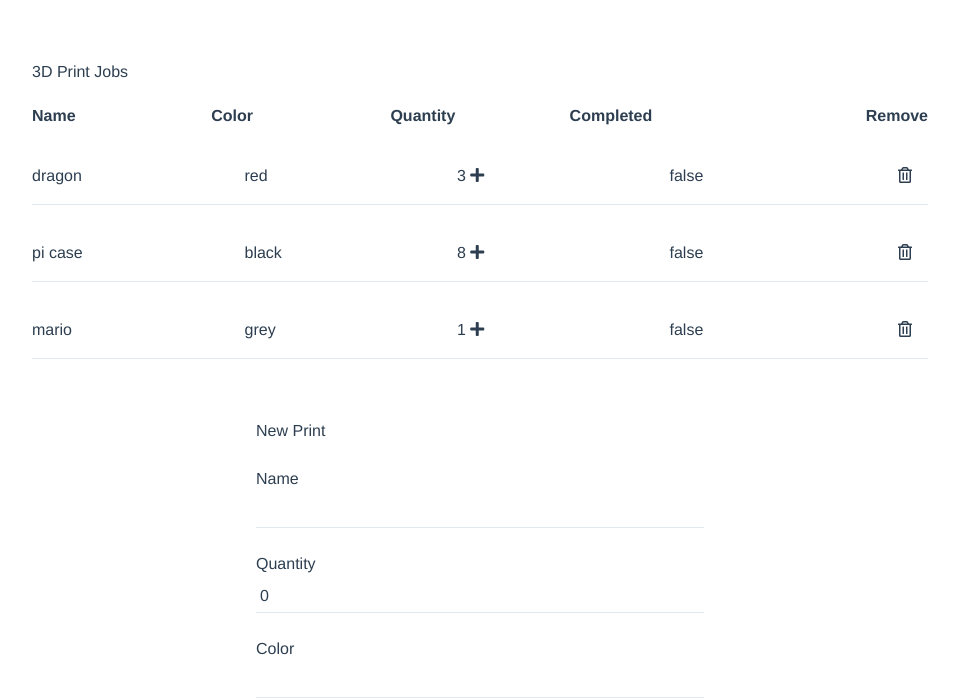
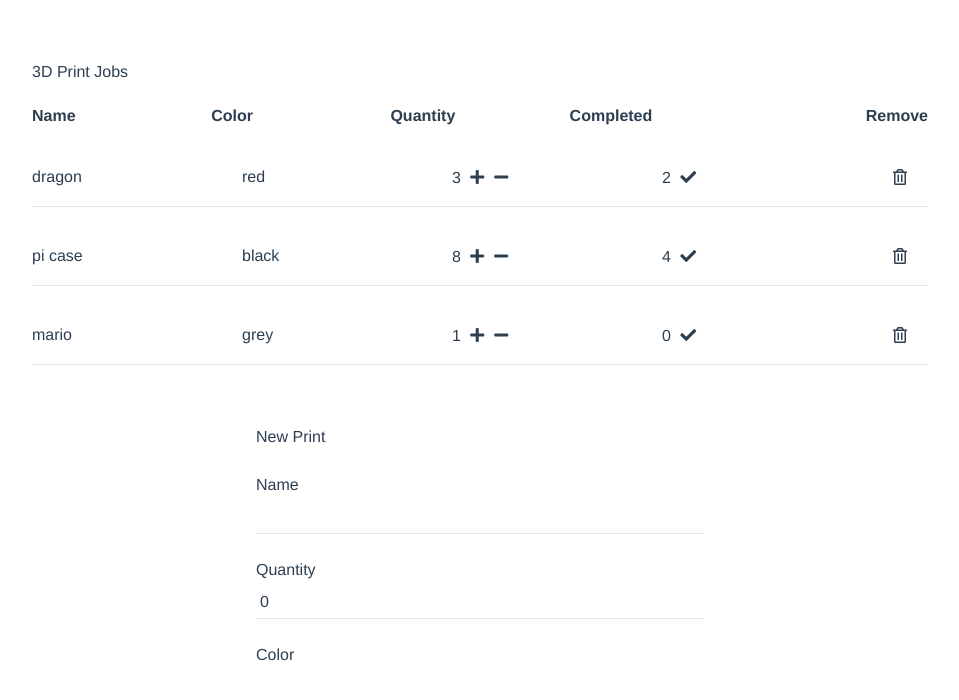
Before and after one commit to krames12/3d-print-jobs, a Vue app: page / in a window 1280 px wide. Shown: the top 700 px of the page, without its empty margins (160-1119 px from the left). Built offline with nearby package versions, Linux system fonts and the light colour scheme.

Commit message:
can now remove qty and only complete up to total qty

```diff
--- a/src/App.vue
+++ b/src/App.vue
@@ -24,4 +24,8 @@ export default {
   color: #2c3e50;
   margin: 60px auto 0 auto;
 }
+
+.icon {
+  margin: 5px;
+}
 </style>
--- a/src/assets/jobs.js
+++ b/src/assets/jobs.js
@@ -5,7 +5,7 @@ export default [
     qty: 3,
     qtyCompleted: 2,
     color: "red",
-    completed: false,
+    completed: false
   },
   {
     id: 2,
@@ -13,7 +13,7 @@ export default [
     qty: 8,
     qtyCompleted: 4,
     color: "black",
-    completed: false,
+    completed: false
   },
   {
     id: 3,
@@ -21,6 +21,6 @@ export default [
     qty: 1,
     qtyCompleted: 0,
     color: "grey",
-    completed: false,
+    completed: false
   }
 ];
--- a/src/components/Job.vue
+++ b/src/components/Job.vue
@@ -2,8 +2,33 @@
   <li class="job flex justify-between py-2 my-5 border-b border-grey-dark">
     <p class="self-center w-1/5">{{ job.name }}</p>
     <p class="self-center w-1/5">{{ job.color }}</p>
-    <p class="self-center w-1/5">{{ job.qty }} <span  @click="handleUpdate" ><i class="icon fas fa-plus"></i></span> </p>
-    <p class="self-center w-1/5">{{ job.completed }}</p>
+    <p class="self-center w-1/5">
+      {{ job.qty }}
+      <span
+        class="cursor-pointer text-grey-darkest hover:text-green-dark"
+        v-if="!job.completed"
+        @click="handleIncrementQty"
+      >
+        <i class="icon fas fa-plus"></i>
+      </span>
+      <span
+        class="cursor-pointer text-grey-darkest hover:text-red-dark"
+        v-if="!job.completed"
+        @click="handleDecrementQty"
+      >
+        <i class="icon fas fa-minus"></i>
+      </span>
+    </p>
+    <p class="self-center w-1/5">
+      {{ job.qtyCompleted }}
+      <span
+        class="cursor-pointer text-grey-darkest hover:text-green-dark"
+        v-if="!job.completed"
+        @click="handleIncrementQtyCompleted"
+      >
+        <i class="icon fas fa-check"></i>
+      </span>
+    </p>
     <button
       class="
         cursor-pointer text-grey-darkest
@@ -27,8 +52,16 @@ export default {
       this.$emit('delete', this.job.id);
     },
 
-    handleUpdate() {
-      this.$emit('completeJob', this.job.id);
+    handleIncrementQty() {
+      this.$emit('incrementQty', this.job.id);
+    },
+
+    handleDecrementQty() {
+      this.$emit('decrementQty', this.job.id);
+    },
+
+    handleIncrementQtyCompleted() {
+      this.$emit('incrementQtyCompleted', this.job.id);
     }
   }
 }
--- a/src/components/JobList.vue
+++ b/src/components/JobList.vue
@@ -14,7 +14,10 @@
       <Job
         v-for="job in jobs"
         :job="job" :key="job.id"
-        @delete="deleteJob" @completeJob="completeJob"
+        @delete="deleteJob"
+        @incrementQty="incrementQty"
+        @decrementQty="decrementQty"
+        @incrementQtyCompleted="incrementQtyCompleted"
       />
     </ul>
     <NewJobForm @add-new-job="addJob" />
@@ -42,16 +45,43 @@ export default {
       this.jobs.push({
         ...formData,
         id: Date.now(),
-        completed: 0,
-
+        qtyCompleted: 0,
+        completed: false,
       });
     },
 
-    completeJob(jobId) {
+    incrementQty(jobId) {
       this.jobs.map( job => {
         if(jobId === job.id) {
           return {
             qty: job.qty++,
+            ...job,
+          }
+        } else {
+          return job;
+        }
+      })
+    },
+
+    decrementQty(jobId) {
+      this.jobs.map( job => {
+        if(jobId === job.id && job.qty > 0) {
+          return {
+            qty: job.qty--,
+            ...job,
+          }
+        } else {
+          return job;
+        }
+      })
+    },
+
+    incrementQtyCompleted(jobId) {
+      this.jobs.map( job => {
+        if(jobId === job.id && job.qtyCompleted < job.qty) {
+          return {
+            qtyCompleted: job.qtyCompleted++,
+            completed: job.qty === job.qtyCompleted,
             ...job,
           }
         } else {
```
